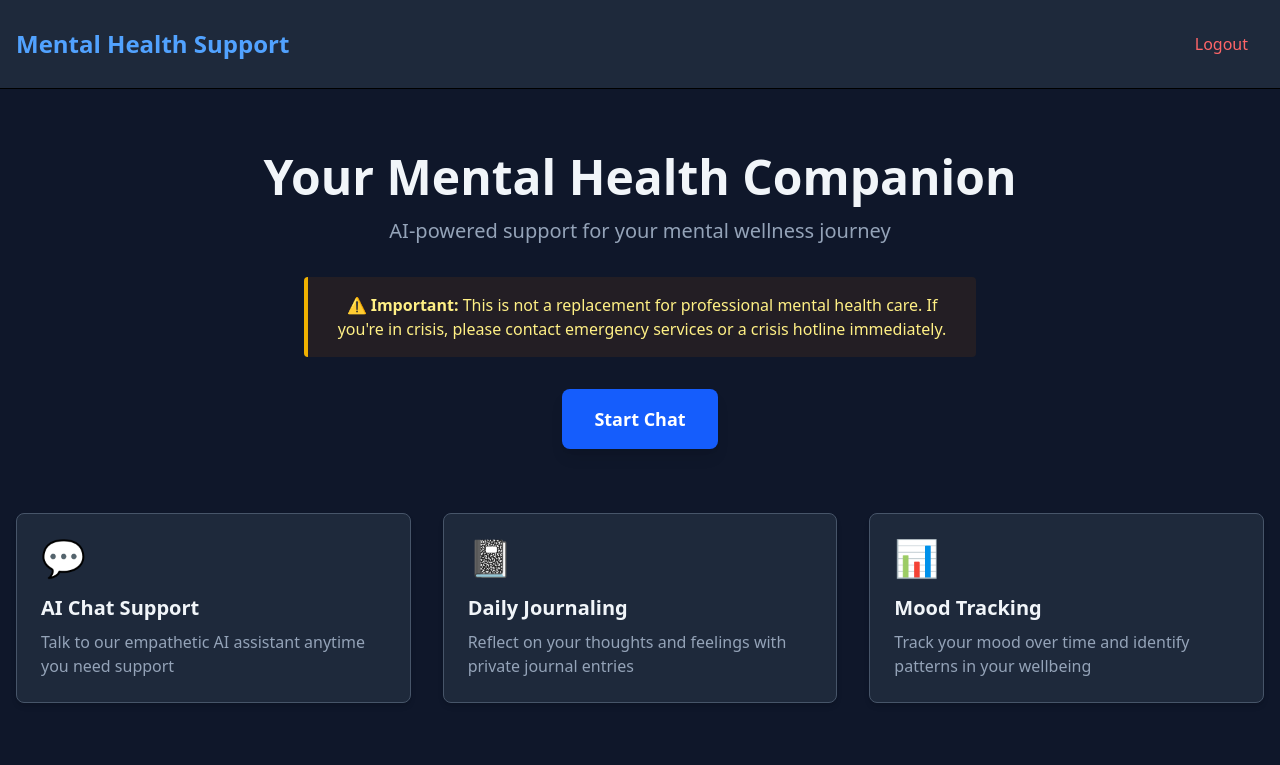
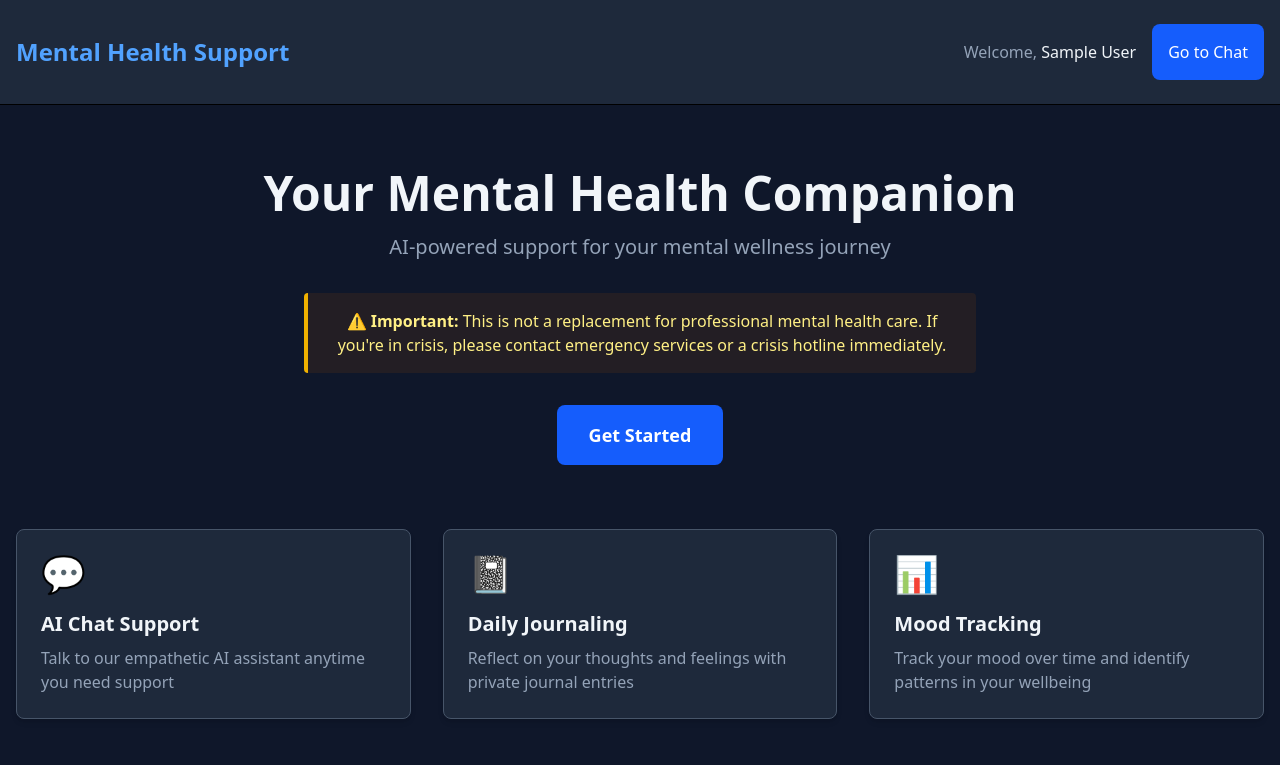
Before and after one commit to Klumpish/Exam-Project-Mental-health-AI-chat-bot, a Next.js app in the folder frontend/: page / in a window 1280 px wide. Shown: the top 765 px of the page. Built offline with nearby package versions, Linux system fonts and the light colour scheme; no server answers; sample sign-in values are in the browser's storage.

Commit message:
authentication working in both frontend and backend. - Registration - Login with JWT - Password hashing with BCrypt - Protected routes - Separate data per user - Token stored in localStorage - User info displayed in navigation

```diff
--- a/frontend/src/app/chat/page.tsx
+++ b/frontend/src/app/chat/page.tsx
@@ -4,6 +4,7 @@
 import Chatbox from '@/components/Chatbox';
 import MessageBubble from '@/components/MessageBubble';
 import Navigation from '@/components/Navigation';
+import ProtectedRoute from '@/components/ProtectedRoute';
 import {
   ChatMessage,
   getChatHistory,
@@ -113,6 +114,7 @@ export default function ChatPage() {
   };
 
   return (
+    <ProtectedRoute>
       <>
         <div className="min-h-screen bg-[var(--bg)]  p-4">
           <Navigation />
@@ -158,7 +160,9 @@ export default function ChatPage() {
                 <div className="flex items-center justify-center h-full">
                   <div className="text-center">
                     <div className="animate-spin rounded-full h-12 w-12 border-b-2 border-blue-500 mx-auto mb-4"></div>
-									<p className="text-[var(--muted)]">Loading chat history...</p>
+                    <p className="text-[var(--muted)]">
+                      Loading chat history...
+                    </p>
                     <button
                       onClick={() => {
                         setIsLoadingHistory(false);
@@ -219,5 +223,6 @@ export default function ChatPage() {
           </div>
         </div>
       </>
+    </ProtectedRoute>
   );
 }
--- a/frontend/src/app/journal/page.tsx
+++ b/frontend/src/app/journal/page.tsx
@@ -2,6 +2,7 @@
 // users can reflect on their thoughts and feelings
 'use client';
 import Navigation from '@/components/Navigation';
+import ProtectedRoute from '@/components/ProtectedRoute';
 import {
   deleteJournalEntry,
   getJournalEntries,
@@ -103,6 +104,7 @@ export default function JournalPage() {
   };
 
   return (
+    <ProtectedRoute>
       <>
         <div className="min-h-screen bg-[var(--bg)] p-4">
           <Navigation />
@@ -220,5 +222,6 @@ export default function JournalPage() {
           </div>
         </div>
       </>
+    </ProtectedRoute>
   );
 }
--- a/frontend/src/app/mood/page.tsx
+++ b/frontend/src/app/mood/page.tsx
@@ -2,6 +2,7 @@
 
 import MoodTracker from '@/components/MoodTracker';
 import Navigation from '@/components/Navigation';
+import ProtectedRoute from '@/components/ProtectedRoute';
 import {
   getMoodLogs,
   getMoodTrends,
@@ -72,6 +73,7 @@ export default function MoodPage() {
   };
 
   return (
+    <ProtectedRoute>
       <>
         <div className=" min-h-screen bg-[var(--bg)] p-4">
           <Navigation />
@@ -170,11 +172,14 @@ export default function MoodPage() {
                             </span>
                             <div>
                               <p className="font-medium text-[var(--text)]">
-															{new Date(log.date).toLocaleDateString('en-US', {
+                                {new Date(log.date).toLocaleDateString(
+                                  'en-US',
+                                  {
                                     weekday: 'long',
                                     month: 'short',
                                     day: 'numeric',
-															})}
+                                  }
+                                )}
                               </p>
                               {log.note && (
                                 <p className="text-sm text-[var(--muted)] mt-1">
@@ -203,5 +208,6 @@ export default function MoodPage() {
           </div>
         </div>
       </>
+    </ProtectedRoute>
   );
 }
--- a/frontend/src/app/page.tsx
+++ b/frontend/src/app/page.tsx
@@ -1,19 +1,23 @@
 'use client';
 import { useState, useEffect } from 'react';
-// import { useRouter } from 'next/router';
 import { useRouter } from 'next/navigation';
 import Link from 'next/link';
 import InfoBox from '../components/InfoBox';
 import CrisisBox from '@/components/CrisisBox';
-
+import { isAuthenticated, getCurrentUser, User } from '@/services/authService';
 export default function Home() {
   const router = useRouter();
+  const [user, setUser] = useState<User | null>(null);
   const [isLoggedIn, setIsLoggedIn] = useState(false);
 
   //check if user is logged in
   useEffect(() => {
-		const token = localStorage.getItem('authToken');
-		setIsLoggedIn(!!token); //converts to true/false
+    if (isAuthenticated()) {
+      const currentUser = getCurrentUser();
+      setUser(currentUser);
+    }
+    // const token = localStorage.getItem('authToken');
+    // setIsLoggedIn(!!token); //converts to true/false
   }, []);
 
   return (
@@ -25,7 +29,7 @@ export default function Home() {
             <h1 className="text-2xl font-bold text-blue-400">
               Mental Health Support
             </h1>
-						{!isLoggedIn ? (
+            {!user ? (
               <div className="space-x-4">
                 <Link href="/login">
                   <button className="px-4 py-2  rounded-lg text-blue-400 hover:text-blue-300 cursor-pointer transition-colors">
@@ -39,15 +43,20 @@ export default function Home() {
                 </Link>
               </div>
             ) : (
-							<button
-								onClick={() => {
-									localStorage.removeItem('authToken');
-									setIsLoggedIn(false);
-									router.push('/');
-								}}
-								className="px-4 py-2 text-red-400 hover:text-red-300 transition-colors">
-								Logout
+              <div className="flex items-center gap-4">
+                <span className="text-[var(--muted)]">
+                  Welcome,{' '}
+                  <span className="text-[var(--text)] font-medium">
+                    {user.name}
+                  </span>
+                </span>
+                {/* TODO: should i add a logout button here? */}
+                <Link href="/chat">
+                  <button className="px-4 py-4 bg-blue-600 text-white rounded-lg hover:bg-blue-700 cursor-pointer transition-colors">
+                    Go to Chat
                   </button>
+                </Link>
+              </div>
             )}
           </div>
         </header>
--- a/frontend/src/components/ProtectedRoute.tsx
+++ b/frontend/src/components/ProtectedRoute.tsx
@@ -0,0 +1,40 @@
+import { useEffect, useState } from 'react';
+import { useRouter } from 'next/navigation';
+import { isAuthenticated } from '@/services/authService';
+
+interface ProtectedRouteProps {
+  children: React.ReactNode;
+}
+
+/**
+ * Component to protect routes that require authentication
+ * Redirects to login if user is not authenticated
+ */
+export default function ProtectedRoute({ children }: ProtectedRouteProps) {
+  const router = useRouter();
+  const [isChecking, setIsChecking] = useState(true);
+
+  useEffect(() => {
+    //Check if user is authenticated
+    if (!isAuthenticated()) {
+      console.log(' Not authenticated, redirecting to login...');
+      router.push('/login');
+    } else {
+      setIsChecking(false);
+    }
+  }, [router]);
+
+  //Show loading while checking authentication
+  if (isChecking) {
+    return (
+      <div className="min-h-screen bg-[var(--bg)] flex items-center justify-center">
+        <div className="text-center">
+          <div className="animate-spin rounded-full h-12 w-12 border-b-2 border-blue-500 mx-auto mb-4"></div>
+          <p className="text-[var(--muted)]">Loading...</p>
+        </div>
+      </div>
+    );
+  }
+
+  return <>{children}</>;
+}
```
Lines whose indentation alone changed are shown as unchanged.
